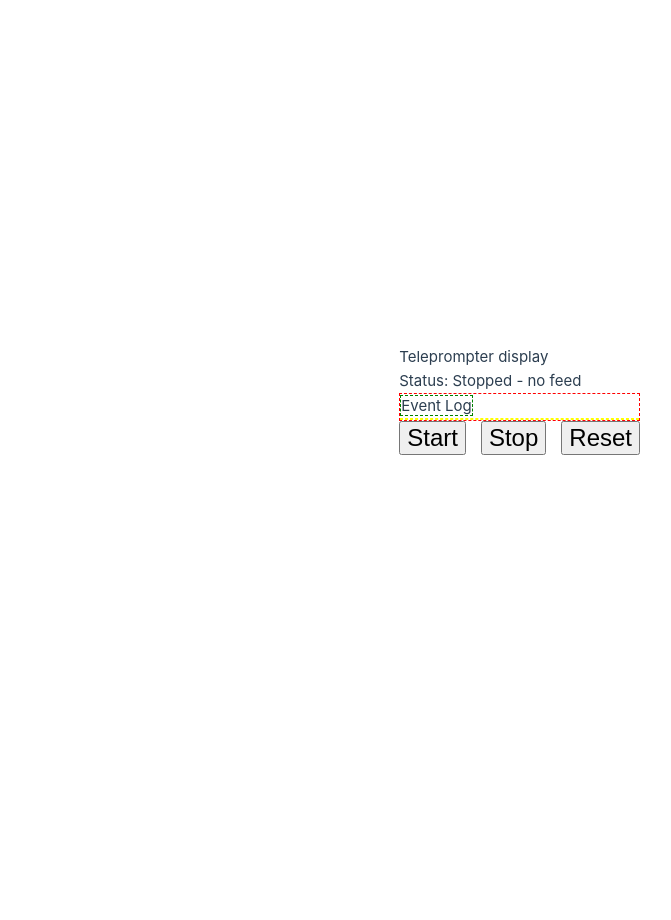
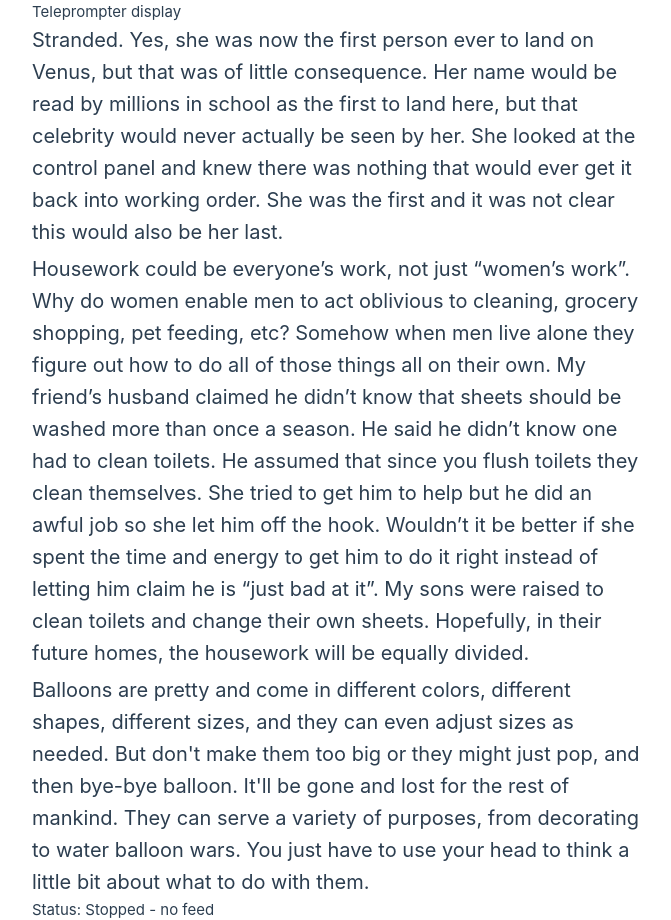
Before and after one commit to The1Krutz/kcm_homework, a Vue app: page / in a window 1280 px wide. Shown: the top 920 px of the page, without its empty margins (0-671 px from the left). Before the commit the page ends 800 px from the top, so only its background shows below. Built offline with nearby package versions, Linux system fonts and the light colour scheme; the HTML template or start-up script is replaced by a standard one.

Commit message:
little bit of work on the prompter

```diff
--- a/src/components/Teleprompter.vue
+++ b/src/components/Teleprompter.vue
@@ -1,32 +1,78 @@
 <script setup lang="ts">
+import { ref, type Ref } from 'vue'
+import { MaxFontSize, MaxScrollSpeed, MinFontSize, MinScrollSpeed } from './data'
+
 defineProps<{}>()
+
+function StartPrompter() {}
+function StopPrompter() {}
+function ResetPrompter() {}
+
+function SetScrollSpeed(newSpeed: number) {
+  // enforce some reasonable limits before setting the font size
+  if (newSpeed > MaxScrollSpeed) {
+    scrollSpeed.value = MaxScrollSpeed
+  } else if (newSpeed < MinScrollSpeed) {
+    scrollSpeed.value = MinScrollSpeed
+  } else {
+    scrollSpeed.value = newSpeed
+  }
+}
+
+function SetFontSize(newSize: number) {
+  // enforce some reasonable limits before setting the font size
+  if (newSize > MaxFontSize) {
+    fontSize.value = MaxFontSize
+  } else if (newSize < MinFontSize) {
+    fontSize.value = MinFontSize
+  } else {
+    fontSize.value = newSize
+  }
+}
+
+const fontSize: Ref<number> = ref(20)
+const scrollSpeed: Ref<number> = ref(20)
 </script>
 
 <template>
   <div class="greetings">Teleprompter display</div>
+  <div class="prompterText">
+    <p>
+      Stranded. Yes, she was now the first person ever to land on Venus, but that was of little
+      consequence. Her name would be read by millions in school as the first to land here, but that
+      celebrity would never actually be seen by her. She looked at the control panel and knew there
+      was nothing that would ever get it back into working order. She was the first and it was not
+      clear this would also be her last.
+    </p>
+    <p>
+      Housework could be everyone’s work, not just “women’s work”. Why do women enable men to act
+      oblivious to cleaning, grocery shopping, pet feeding, etc? Somehow when men live alone they
+      figure out how to do all of those things all on their own. My friend’s husband claimed he
+      didn’t know that sheets should be washed more than once a season. He said he didn’t know one
+      had to clean toilets. He assumed that since you flush toilets they clean themselves. She tried
+      to get him to help but he did an awful job so she let him off the hook. Wouldn’t it be better
+      if she spent the time and energy to get him to do it right instead of letting him claim he is
+      “just bad at it”. My sons were raised to clean toilets and change their own sheets. Hopefully,
+      in their future homes, the housework will be equally divided.
+    </p>
+    <p>
+      Balloons are pretty and come in different colors, different shapes, different sizes, and they
+      can even adjust sizes as needed. But don't make them too big or they might just pop, and then
+      bye-bye balloon. It'll be gone and lost for the rest of mankind. They can serve a variety of
+      purposes, from decorating to water balloon wars. You just have to use your head to think a
+      little bit about what to do with them.
+    </p>
+  </div>
 </template>
 
 <style scoped>
-h1 {
-  font-weight: 500;
-  font-size: 2.6rem;
-  position: relative;
-  top: -10px;
+.prompterText {
+  display: flex;
+  flex-direction: column;
+  flex-wrap: nowrap;
+  gap: 5px;
 }
-
-h3 {
-  font-size: 1.2rem;
-}
-
-.greetings h1,
-.greetings h3 {
-  text-align: center;
-}
-
-@media (min-width: 1024px) {
-  .greetings h1,
-  .greetings h3 {
-    text-align: left;
-  }
+.prompterText p {
+  font-size: v-bind(fontSize + 'px');
 }
 </style>
--- /dev/null
+++ b/src/components/data.ts
@@ -0,0 +1,33 @@
+// reasonable limits on prompter font size
+export const MinFontSize = 10
+export const MaxFontSize = 200
+
+// reasonable limits on prompter scroll speed
+export const MinScrollSpeed = 10
+export const MaxScrollSpeed = 200
+
+// Sample script copied from assignment pdf
+export const sampleScript = `
+{edit:id=intro}What’s in store for the housing market in twenty-twenty-five? Lemme break
+it down for ya.{/edit}
+
+{image:id=602864342381;url=}{edit:id=YfcvHu4mdv}Mortgage rates are projected to
+come down, but don’t expect to see the return of three-percent.{/edit}
+
+{edit:id=LhDl3r6ftf}Experts say they’ll likely settle in the mid-to-low six-percent range by
+the end of the year. But that’s all gonna depend on inflation, the economy, and a bunch of
+other economic factors.{/edit}
+
+{edit:id=vF8PtaYt7K}As for home prices, don’t count on a drop. Experts say prices will rise
+by about three-percent in most places.{/edit}
+
+{edit:id=8S5MvK2O9z}That’s because there still aren’t enough homes for all the buyers
+out there – even though inventory is growing. Of course, this’ll vary by area too.{/edit}
+
+{camera:id=mN5FA4XMuR}{edit:id=knu_BgTB5X}I know you were probably hoping for a
+steep drop in rates – but here’s the thing. Rates coming down at all, helps your bottom
+line. Even if it’s just a little bit.{/edit}
+
+{edit:id=outro}And slower price growth isn’t bad either. It means any home you buy – or
+own – should go up in value in the year ahead.{/edit}
+`
```
Also changed, not shown: src/components/HelloWorld.vue (deleted, +0 -41 lines), 1 other file (tests, documents, lock files or other folders).
